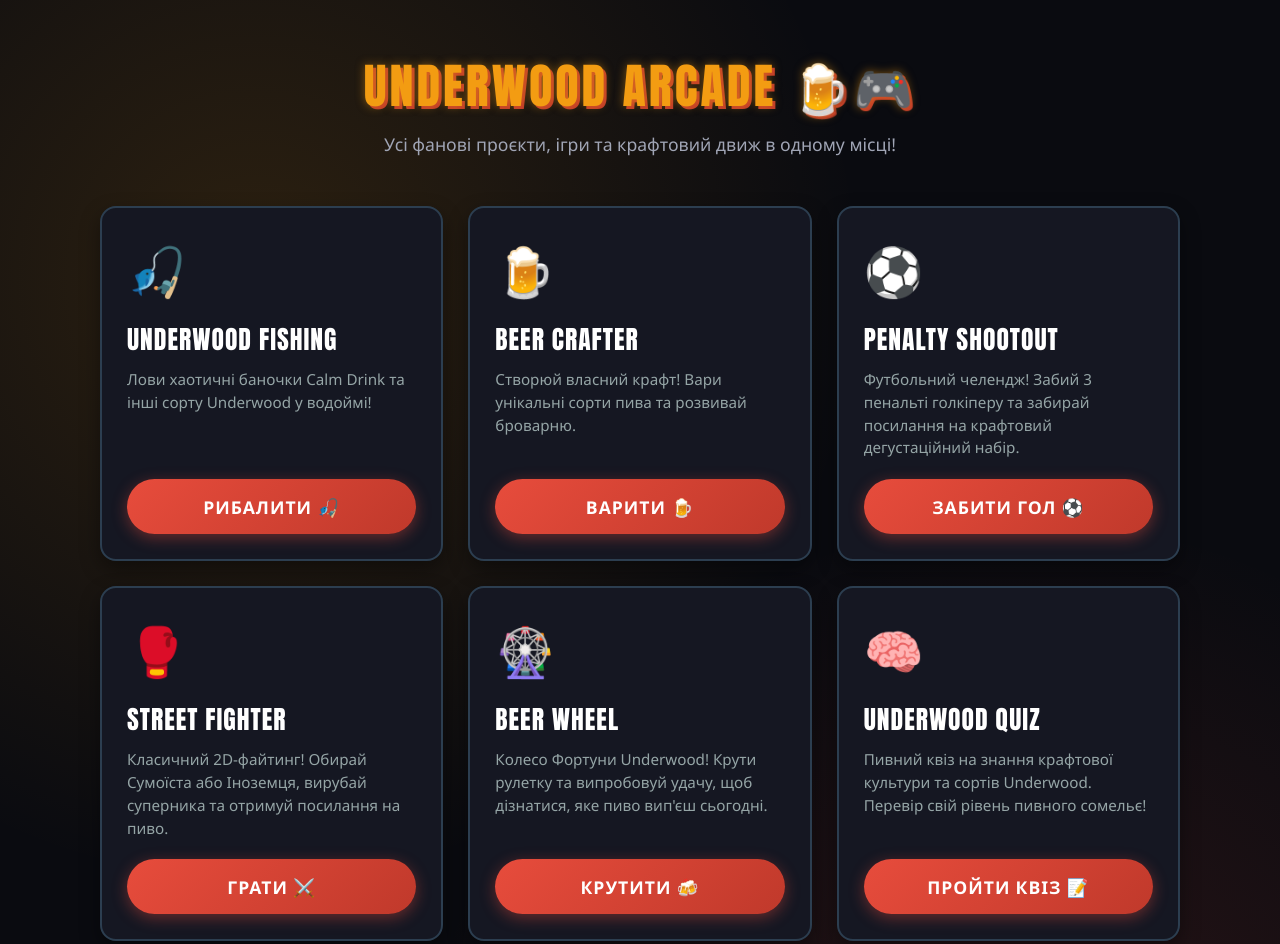
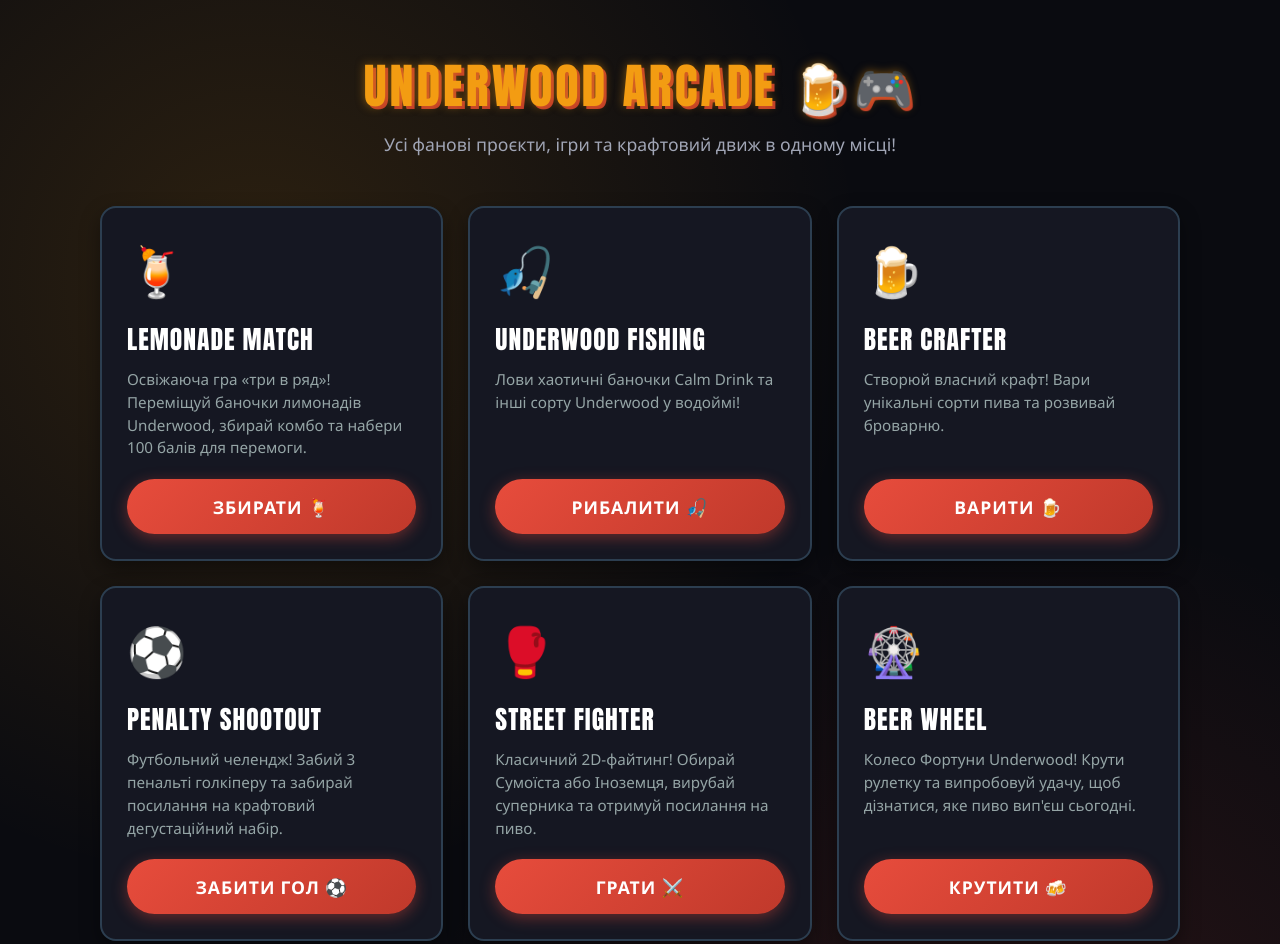
Before and after one commit to nikitushka147/Underwood-Game-Station, a plain HTML site: page index.html in a window 1280 px wide. Shown: the top 944 px of the page. Drawn offline with Linux system fonts and the light colour scheme.

Commit message:
Update index.html

```diff
--- a/index.html
+++ b/index.html
@@ -171,6 +171,13 @@
         // СПИСОК УСІХ ІГОР HUB
         const games = [
             {
+                title: "Lemonade Match",
+                icon: "🍹",
+                desc: "Освіжаюча гра «три в ряд»! Переміщуй баночки лимонадів Underwood, збирай комбо та набери 100 балів для перемоги.",
+                link: "https://nikitushka147.github.io/Underwood-Lemonade-Match/",
+                btnText: "Збирати 🍹"
+            },
+            {
                 title: "Underwood Fishing",
                 icon: "🎣",
                 desc: "Лови хаотичні баночки Calm Drink та інші сорту Underwood у водоймі!",
```
